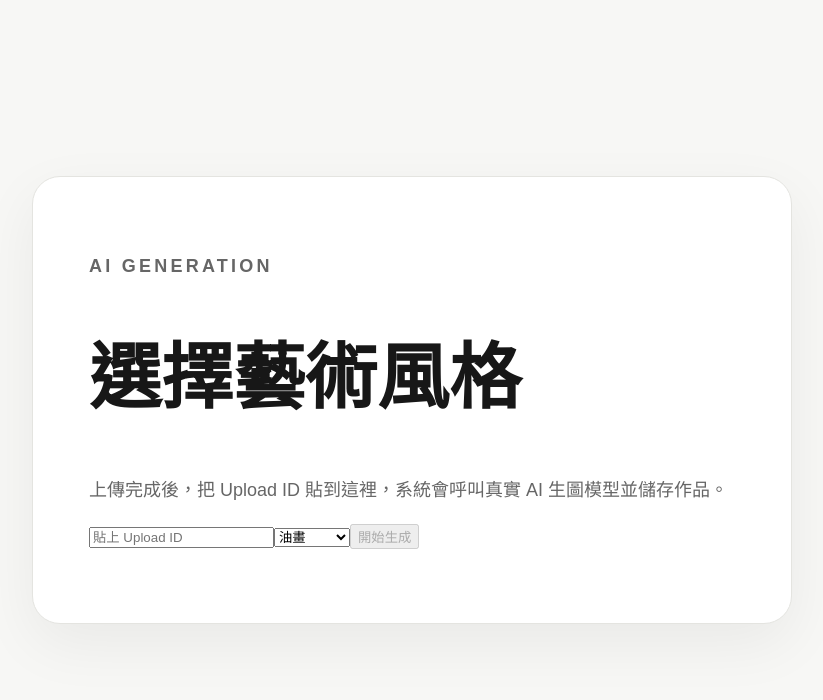
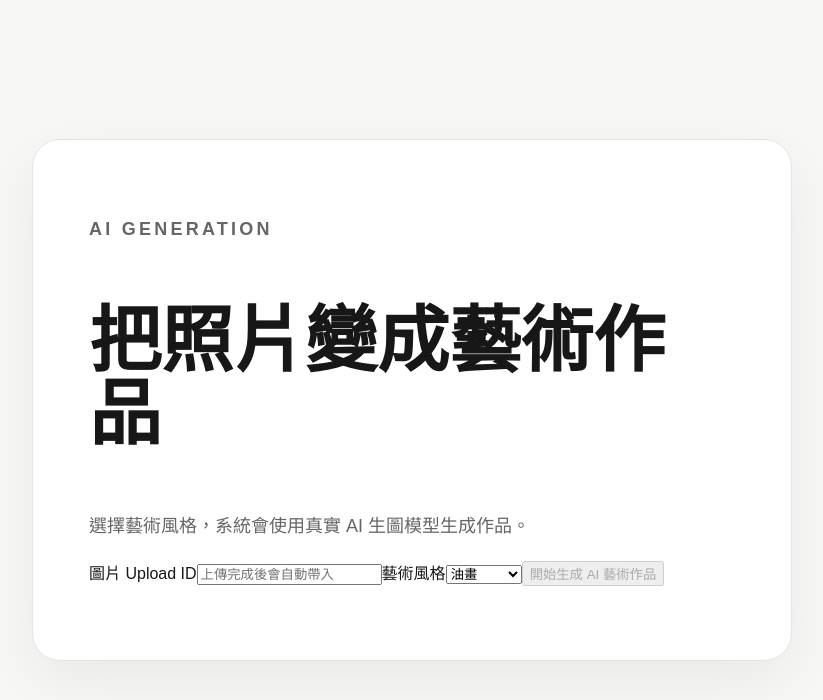
Before and after one commit to andy60119andy/ai-art-store, a Next.js app: page /generate in a window 1280 px wide. Shown: the top 700 px of the page, without its empty margins (228-1051 px from the left). Built offline with nearby package versions, Linux system fonts and the light colour scheme.

Commit message:
feat: streamline upload to AI generation flow

```diff
--- a/src/app/generate/page.tsx
+++ b/src/app/generate/page.tsx
@@ -1,15 +1,24 @@
 "use client";
 
-import { useState } from "react";
+import { useEffect, useState } from "react";
+import Link from "next/link";
 import { ART_STYLES } from "@/lib/ai/styles";
 
 export default function GeneratePage() {
   const [uploadId, setUploadId] = useState("");
   const [styleKey, setStyleKey] = useState(ART_STYLES[0].key);
   const [message, setMessage] = useState("");
+  const [artworkId, setArtworkId] = useState("");
+
+  useEffect(() => {
+    const params = new URLSearchParams(window.location.search);
+    const id = params.get("uploadId");
+    if (id) setUploadId(id);
+  }, []);
 
   async function generate() {
     setMessage("正在建立 AI 生圖任務…");
+    setArtworkId("");
     const response = await fetch("/api/generation", {
       method: "POST",
       headers: { "Content-Type": "application/json" },
@@ -30,21 +39,42 @@ export default function GeneratePage() {
       return;
     }
 
-    setMessage(`生成完成！作品 ID：${result.artworkId}`);
+    setArtworkId(result.artworkId ?? "");
+    setMessage("生成完成！現在可以把作品做成畫框商品。");
   }
 
   return (
     <main className="page">
       <section className="hero">
         <p className="eyebrow">AI GENERATION</p>
-        <h1>選擇藝術風格</h1>
-        <p>上傳完成後，把 Upload ID 貼到這裡，系統會呼叫真實 AI 生圖模型並儲存作品。</p>
-        <input aria-label="upload-id" placeholder="貼上 Upload ID" value={uploadId} onChange={(e) => setUploadId(e.target.value)} />
-        <select value={styleKey} onChange={(e) => setStyleKey(e.target.value)}>
-          {ART_STYLES.map((style) => <option key={style.key} value={style.key}>{style.name}</option>)}
+        <h1>把照片變成藝術作品</h1>
+        <p>選擇藝術風格，系統會使用真實 AI 生圖模型生成作品。</p>
+
+        <label htmlFor="upload-id">圖片 Upload ID</label>
+        <input
+          id="upload-id"
+          aria-label="upload-id"
+          placeholder="上傳完成後會自動帶入"
+          value={uploadId}
+          onChange={(e) => setUploadId(e.target.value)}
+        />
+
+        <label htmlFor="style-key">藝術風格</label>
+        <select id="style-key" value={styleKey} onChange={(e) => setStyleKey(e.target.value)}>
+          {ART_STYLES.map((style) => (
+            <option key={style.key} value={style.key}>{style.name}</option>
+          ))}
         </select>
-        <button onClick={generate} disabled={!uploadId}>開始生成</button>
+
+        <button onClick={generate} disabled={!uploadId}>開始生成 AI 藝術作品</button>
         <p role="status">{message}</p>
+
+        {artworkId && (
+          <div style={{display:"flex",gap:12,flexWrap:"wrap",marginTop:16}}>
+            <Link href={`/artworks/${artworkId}`}>查看我的作品 →</Link>
+            <Link href="/customize">選擇尺寸與畫框 →</Link>
+          </div>
+        )}
       </section>
     </main>
   );
```
